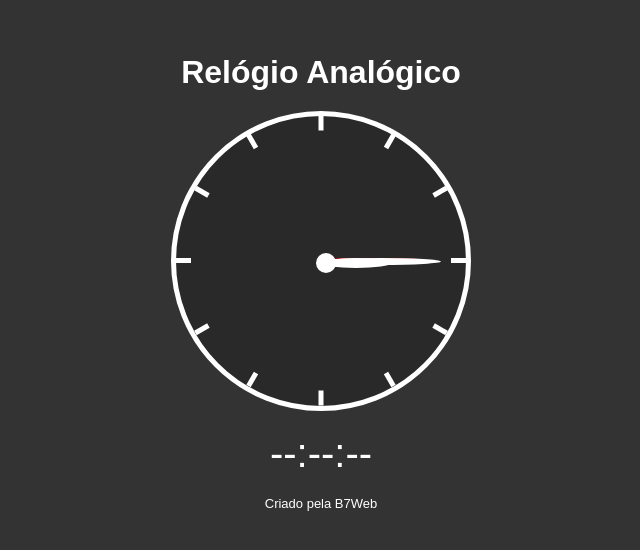
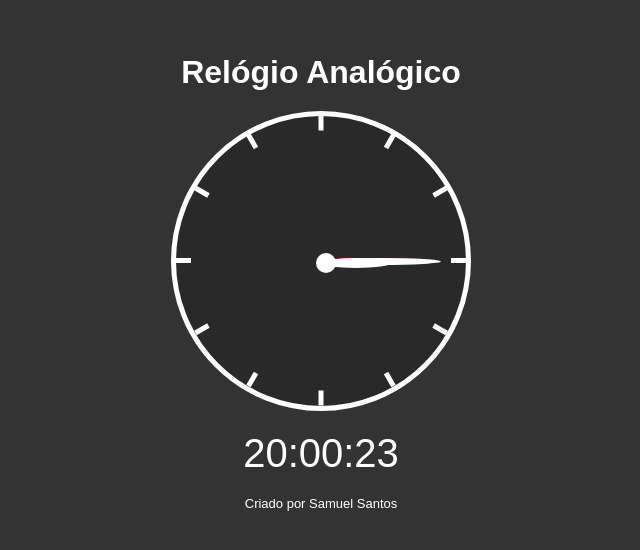
Before and after one commit to SamuelASantos/relogioAnalogico, a plain HTML site: page index.html in a window 1280 px wide. Shown: the part 118-668 px from the top of the page, without its empty margins (319-959 px from the left). Drawn offline with Linux system fonts and the light colour scheme.

Commit message:
#Projeto relogio [ADD DIGITAL]

```diff
--- a/index.html
+++ b/index.html
@@ -34,7 +34,7 @@
     </div>
     <div class="digital">--:--:--</div>
 
-    <footer>Criado pela B7Web</footer>
+    <footer>Criado por Samuel Santos</footer>
 
     <script src="script.js"></script>
 </body>
--- a/script.js
+++ b/script.js
@@ -0,0 +1,20 @@
+let digitalElement = document.querySelector('.digital'); // Selecionando o elemento com classe 'digital'
+let sElement = document.querySelector('.p_s'); // Selecionando o elemento com classe 'p_s'
+let mElement = document.querySelector('.p_m'); // Selecionando o elemento com classe 'p_m'
+let hElement = document.querySelector('.p_h'); // Selecionando o elemento com classe 'p_h'
+
+function updateClock() {
+    let now = new Date(); // Classe que fazemos manipulação de datas, dia, mês, ano, horários..
+    let hour = now.getHours(); // Função que retorna a hora
+    let minute = now.getMinutes(); // Função que retorna o minuto
+    let second = now.getSeconds(); // Função que retorna o segundo
+
+    // ADICIONANDO NO RELÓGIO DIGITAL
+    digitalElement.innerHTML = `${fixZero(hour)}:${fixZero(minute)}:${fixZero(second)}`;
+}
+
+function fixZero(time) { // Adiciona um prefixo zero caso o número seja inferior a 10
+    return time < 10 ? `0${time}` : time;
+}
+
+setInterval(updateClock, 1000); // Executa uma função infinitamente. 1º PARÂMETRO = nome da função sem os (); 2º PARÂMETRO = tempo em ms
```
